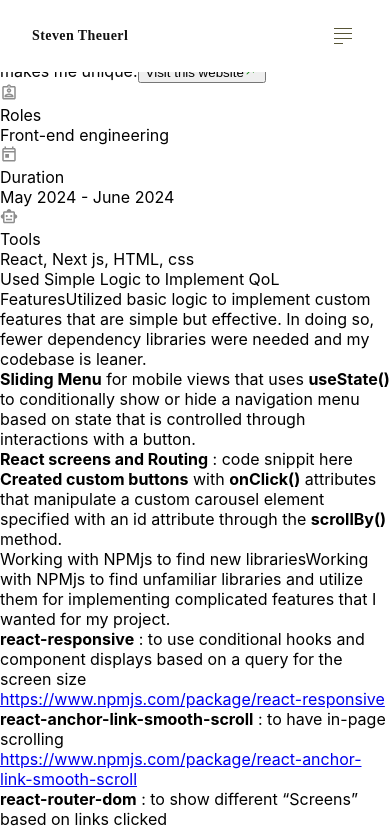
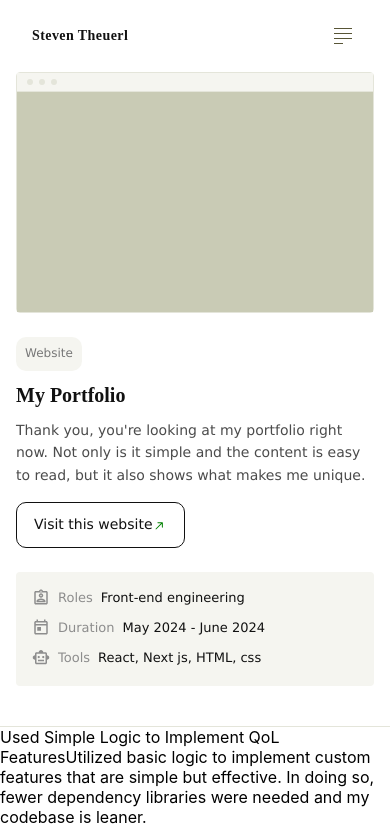
Before and after one commit to Steven-Theuerl/portfolio, a React (Create React App) app: page / in a window 390 px wide. Shown: the top 828 px of the page. Built offline with nearby package versions, Linux system fonts and the light colour scheme; the HTML template or start-up script is replaced by a standard one.

Commit message:
First two components on WorkGroup styled for mobil

```diff
--- a/src/App.js
+++ b/src/App.js
@@ -12,7 +12,7 @@ const App = () => {
 
   return (
     <>
-     <WorkGroup/>
+        <WorkGroup/>
     </>
   )
 }
--- a/src/Components/Collections/HomePage/About/About.js
+++ b/src/Components/Collections/HomePage/About/About.js
@@ -8,7 +8,9 @@ const About = () => {
             <div className={styles.aboutTitleText}>
                 <span>About</span>
             </div>
-            <div className={styles.aboutImgContainer}/>
+            <div className={styles.aboutImgContainer}>
+                <div className={styles.aboutImg}/>
+            </div>
             <div className={styles.aboutHeaderText}>
                 <span>Hello! I’m Steven. </span>
             </div>
--- a/src/Components/Collections/HomePage/About/About.module.css
+++ b/src/Components/Collections/HomePage/About/About.module.css
@@ -25,14 +25,16 @@
     }
 
     .aboutImgContainer {
+        display: flex;
+        height: 101px;
+        padding: 4px 89.866px 4px 80px;
+        align-items: center;
+    }
+
+    .aboutImg {
         background: url(../../../../assets/Images/topImage.png) rgb(255, 255, 255) 50% / cover no-repeat;
-        display: flex;
-        padding: 64px 16px;
-        flex-direction: column;
-        align-items: center;
-        gap: 40px;
-        width: 210.363px;
-        height: 48.22px;
+        width: 178.134px;
+        height: 93px;
     }
 
     .aboutHeaderText {
@@ -44,7 +46,8 @@
         font-style: normal;
         font-weight: 500;
         line-height: 160%; /* 35.2px */
-        margin-bottom: -30px;
+        margin-top: -32px;
+        margin-bottom: -32px;
     }
 
     .aboutBodyText {
@@ -595,15 +598,14 @@
     }
 
     .aboutImgContainer {
+        width: 323.706px;
+        height: 169px;
+    }
+
+    .aboutImg {
         background: url(../../../../assets/Images/topImage.png) rgb(255, 255, 255) 50% / cover no-repeat;
-        display: flex;
-        width: 236px;
-        height: 224px;
-        flex-direction: column;
-        justify-content: center;
-        align-items: center;
-        gap: 8px;
-        border-radius: 400px 400px 0px 0px;
+        width: 100%;
+        height: 100%;
     }
 
     .aboutHeaderText {
@@ -614,6 +616,8 @@
         font-style: normal;
         font-weight: 500;
         line-height: 160%; /* 44.8px */
+        margin-top: -24px;
+        margin-bottom: -24px;
     }
 
     .aboutBodyText {
@@ -643,7 +647,6 @@
         gap: 16px;
         align-self: stretch;
         border-top: 1px solid #E4E5DA;
-
     }
 
     .aboutQualificationsTitle {
@@ -664,7 +667,6 @@
         align-items: flex-start;
         gap: 40px;
         align-self: stretch;
-
     }
 
     .aboutQualificationsEducationItem {
--- a/src/Components/Collections/WorkPage/WorkHero/WorkHero.js
+++ b/src/Components/Collections/WorkPage/WorkHero/WorkHero.js
@@ -1,15 +1,47 @@
 import React from 'react'
 import styles from './WorkHero.module.css'
+import { useMediaQuery } from 'react-responsive'
 
 const WorkHero = () => {
+
+    const isMobile = useMediaQuery({ query: '(max-width: 414px)' })
+
   return (
+    <>
+    {}
     <div className={styles.entireHero}>
         <div className={styles.heroContainer}>
+            <div className={styles.heroVideoStyleBar}>
+                <div className={styles.heroVideoStyleBarElipsesContainer}>
+                    <div className={styles.heroVideoStyleBarElipses}>
+                        {isMobile ? [<svg width="6" height="6" viewBox="0 0 6 6" fill="none" xmlns="http://www.w3.org/2000/svg">
+                        <circle cx="3" cy="3" r="3" fill="#E4E5DA"/>
+                        </svg>] : [<svg width="10" height="10" viewBox="0 0 10 10" fill="none" xmlns="http://www.w3.org/2000/svg">
+                        <circle cx="5" cy="5" r="5" fill="#E4E5DA"/>
+                        </svg>]}
+                    </div>
+                    <div className={styles.heroVideoStyleBarElipses}>
+                        {isMobile ? [<svg width="6" height="6" viewBox="0 0 6 6" fill="none" xmlns="http://www.w3.org/2000/svg">
+                        <circle cx="3" cy="3" r="3" fill="#E4E5DA"/>
+                        </svg>] : [<svg width="10" height="10" viewBox="0 0 10 10" fill="none" xmlns="http://www.w3.org/2000/svg">
+                        <circle cx="5" cy="5" r="5" fill="#E4E5DA"/>
+                        </svg>]}
+                    </div>
+                    <div className={styles.heroVideoStyleBarElipses}>
+                        {isMobile ? [<svg width="6" height="6" viewBox="0 0 6 6" fill="none" xmlns="http://www.w3.org/2000/svg">
+                        <circle cx="3" cy="3" r="3" fill="#E4E5DA"/>
+                        </svg>] : [<svg width="10" height="10" viewBox="0 0 10 10" fill="none" xmlns="http://www.w3.org/2000/svg">
+                        <circle cx="5" cy="5" r="5" fill="#E4E5DA"/>
+                        </svg>]}
+                    </div>
+                </div>
+            </div>
             <div className={styles.heroImageContainer}>
                 <div className={styles.heroImage}/>
             </div>
         </div>
     </div>
+    </>
   )
 }
 
--- a/src/Components/Collections/WorkPage/WorkHero/WorkHero.module.css
+++ b/src/Components/Collections/WorkPage/WorkHero/WorkHero.module.css
@@ -1,5 +1,60 @@
 @media screen and (max-width: 414px) {
 
+    .entireHero {
+        margin-top: 72px;
+    }
+
+    .heroContainer {
+        display: flex;
+        flex-direction: column;
+        align-items: center;
+        justify-content: center;
+        margin: 0px 16px;
+        height: 239px;
+        flex: 1 0 0;
+        background-color: red;
+        border-radius: 4px;
+        border: 1px solid #E4E5DA;
+        background: #FCFCFB;
+    }
+
+     .heroVideoStyleBar {
+        display: flex;
+        width: 100%;
+        height: 18px;
+        align-items: center;
+        flex-shrink: 0;
+        border-bottom: 1px solid #E4E5DA;
+        background: #F5F5F0;
+    }
+
+    .heroVideoStyleBarElipsesContainer {
+        display: flex;
+        align-items: flex-start;
+        gap: 6px;
+        display: flex;
+        margin: 6px 303px 6px 10px;
+        align-items: center;
+    }
+
+    .heroVideoStyleBarElipses {
+        display: flex;
+        justify-content: center;
+        align-items: center;
+       width: 6px;
+       height: 6px;
+    }
+
+    .heroImageContainer {
+        width: 100%;
+        height: 343px;
+    }
+
+    .heroImage {
+        background-color: #C9CBB5;
+        width: 100%;
+        height: 100%;
+    }
 }
 
 @media screen and (min-width: 415px) and (max-width: 847px) {
@@ -16,21 +71,57 @@
         display: flex;
         justify-content: center;
         align-items: center;
-        padding: 64px 200px 0px 200px;
+
     }
 
     .heroContainer {
+        display: flex;
+        width: 960px;
+        height: 568px;
+        flex-direction: column;
+        justify-content: flex-end;
+        align-items: flex-start;
+        margin: 64px 200px 0px 200px;
+        border-radius: 4px;
+        border: 1px solid #E4E5DA;
+        background: #FCFCFB;
+    }
+
+    .heroVideoStyleBar {
+        display: flex;
+        width: 960px;
+        height: 34px;
+        align-items: center;
+        background-color: red;
+        border-bottom: 1px solid #E4E5DA;
+        background: #F5F5F0;
+    }
+
+    .heroVideoStyleBarElipsesContainer {
+        display: flex;
+        align-items: flex-start;
+        gap: 10px;
+        display: flex;
+        width: 960px;
+        height: 34px;
+        padding: 0px 888px 5px 22px;
+        align-items: center;
 
     }
 
+    .heroVideoStyleBarElipses {
+        width: 10px;
+        height: 10px;
+    }
+
     .heroImageContainer {
-
+        width: 960px;
+        height: 534px;
     }
 
     .heroImage {
         background-color: #C9CBB5;
-        width: 1040px;
-        height: 480px;
-        align-self: stretch;
+        width: 100%;
+        height: 100%;
     }
 }
--- a/src/Components/Collections/WorkPage/WorksCarousel/WorksCarousel.module.css
+++ b/src/Components/Collections/WorkPage/WorksCarousel/WorksCarousel.module.css
@@ -116,8 +116,14 @@
         font-family: Montserrat;
         font-size: 22px;
         font-style: normal;
-        font-weight: 500;
+        font-weight: 600;
         line-height: 130%; /* 28.6px */
+    }
+
+    .worksTextHeader:hover {
+        cursor: pointer;
+        color: #279070;
+        transition: 0.25s;
     }
 
     .worksTextDescription {
--- a/src/Components/Collections/WorkPage/WorksHeader/WorksHeader.js
+++ b/src/Components/Collections/WorkPage/WorksHeader/WorksHeader.js
@@ -6,17 +6,21 @@ const WorksHeader = () => {
     <div className={styles.entireWorksAbout}>
         <div className={styles.worksHeaderContainer}>
             <div className={styles.worksHeaderTopContainer}>
-                <span className={styles.tag}>Website</span>
-                <span className={styles.projectTitle}>My Portfolio</span>
-                <span className={styles.projectDescription}>
+                <div className={styles.tag}><span>Website</span></div>
+                <div className={styles.projectTitle}><span >My Portfolio</span></div>
+                <div  className={styles.projectDescription}>
+                    <span>
                     Thank you, you're looking at my portfolio right now. Not only is it simple and the content is easy to read, but it also shows what makes me unique.
-                </span>
-                <button className={styles.projectVisitButton}>
+                    </span>
+                </div>
+                <div className={styles.projectVisitButtonContainer}>
+                    <button className={styles.projectVisitButton}>
                     Visit this website
                     <svg width="14" height="14" viewBox="0 0 14 14" fill="none" xmlns="http://www.w3.org/2000/svg">
                     <path d="M2.64645 10.6464C2.45118 10.8417 2.45118 11.1583 2.64645 11.3536C2.84171 11.5488 3.15829 11.5488 3.35355 11.3536L2.64645 10.6464ZM9.86396 4.63604C9.86396 4.3599 9.6401 4.13604 9.36396 4.13604L4.86396 4.13604C4.58782 4.13604 4.36396 4.3599 4.36396 4.63604C4.36396 4.91218 4.58782 5.13604 4.86396 5.13604L8.86396 5.13604L8.86396 9.13604C8.86396 9.41218 9.08782 9.63604 9.36396 9.63604C9.6401 9.63604 9.86396 9.41218 9.86396 9.13604L9.86396 4.63604ZM3.35355 11.3536L9.71751 4.98959L9.01041 4.28249L2.64645 10.6464L3.35355 11.3536Z" fill="green"/>
                     </svg>
-                 </button>
+                    </button>
+                </div>
             </div>
             <div className={styles.worksHeaderBottomContainer}>
                <div className={styles.workHeaderDetailsContainer}>
@@ -36,7 +40,8 @@ const WorksHeader = () => {
                     </div>
                     <div className={styles.workDetailsType}>Duration</div>
                     <span className={styles.workDetailsDetails}>May 2024 - June 2024</span>
-               </div> <div className={styles.workHeaderDetailsContainer}>
+               </div>
+               <div className={styles.workHeaderDetailsContainer}>
                     <div className={styles.workDetailsImagesContainer}>
                     <svg className={styles.workDetailsImages}width="18" height="18" viewBox="0 0 18 18" fill="none" xmlns="http://www.w3.org/2000/svg">
                     <path d="M15 7.125V5.625C15 4.8 14.325 4.125 13.5 4.125H11.25C11.25 2.88 10.245 1.875 9 1.875C7.755 1.875 6.75 2.88 6.75 4.125H4.5C3.675 4.125 3 4.8 3 5.625V7.125C1.755 7.125 0.75 8.13 0.75 9.375C0.75 10.62 1.755 11.625 3 11.625V14.625C3 15.45 3.675 16.125 4.5 16.125H13.5C14.325 16.125 15 15.45 15 14.625V11.625C16.245 11.625 17.25 10.62 17.25 9.375C17.25 8.13 16.245 7.125 15 7.125ZM13.5 14.625H4.5V5.625H13.5V14.625ZM6.75 10.125C6.1275 10.125 5.625 9.6225 5.625 9C5.625 8.3775 6.1275 7.875 6.75 7.875C7.3725 7.875 7.875 8.3775 7.875 9C7.875 9.6225 7.3725 10.125 6.75 10.125ZM12.375 9C12.375 9.6225 11.8725 10.125 11.25 10.125C10.6275 10.125 10.125 9.6225 10.125 9C10.125 8.3775 10.6275 7.875 11.25 7.875C11.8725 7.875 12.375 8.3775 12.375 9ZM6 11.625H12V13.125H6V11.625Z" fill="#8D8D8D"/>
--- a/src/Components/Collections/WorkPage/WorksHeader/WorksHeader.module.css
+++ b/src/Components/Collections/WorkPage/WorksHeader/WorksHeader.module.css
@@ -1,5 +1,126 @@
 @media screen and (max-width: 414px) {
 
+    .entireWorksAbout {
+        display: flex;
+        justify-content: center;
+        align-items: center;
+        border-bottom: 1px solid #E4E5DA;
+    }
+
+    .worksHeaderContainer {
+        display: flex;
+        margin: 24px 16px 40px 16px;
+        flex-direction: column;
+        align-items: flex-start;
+        gap: 24px;
+        align-self: stretch;
+    }
+
+    .tag {
+        display: flex;
+        align-items: center;
+        justify-content: center;
+        padding: 6px 10px;
+        height: 22px;
+        width: 46px;
+        gap: 10px;
+        color: #777;
+        font-family: "Verdana";
+        font-size: 12px;
+        font-style: normal;
+        font-weight: 400;
+        line-height: 130%; /* 15.6px */
+        display: flex;
+        padding: 6px 10px;
+        gap: 10px;
+        border-radius: 10px;
+        background: #F5F5F0;
+        margin-bottom: 8px;
+    }
+
+    .projectTitle {
+        flex: 1 0 0;
+        color: #111;
+        font-family: Montserrat;
+        font-size: 20px;
+        font-style: normal;
+        font-weight: 700;
+        line-height: 160%; /* 32px */
+        margin-bottom: 8px;
+    }
+
+    .projectDescription {
+        align-self: stretch;
+        color: #4B4B4B;
+        font-family: "Verdana";
+        font-size: 14px;
+        font-style: normal;
+        font-weight: 400;
+        line-height: 160%; /* 22.4px */
+        margin-bottom: 16px;
+    }
+
+    .projectVisitButtonContainer {
+    }
+
+    .projectVisitButton {
+        display: flex;
+        padding: 12px 17px;
+        justify-content: center;
+        align-items: center;
+        border-radius: 10px;
+        border: 1px solid #111;
+        background-color: white;
+        color: #111;
+        font-family: "Verdana";
+        font-size: 14px;
+        font-style: normal;
+        font-weight: 400;
+        line-height: 140%; /* 19.6px */
+    }
+
+    .worksHeaderBottomContainer {
+        display: flex;
+        padding: 16px;
+        flex-direction: column;
+        justify-content: center;
+        align-items: flex-start;
+        gap: 8px;
+        align-self: stretch;
+        border-radius: 4px;
+        background: #F5F5F0;
+    }
+
+    .workHeaderDetailsContainer {
+        display: flex;
+        align-items: flex-start;
+        gap: 8px;
+        align-self: stretch;
+    }
+
+    .workDetailsImages {
+        width: 18px;
+        height: 18px;
+    }
+
+    .workDetailsType {
+        color: #8D8D8D;
+        font-family: "Verdana";
+        font-size: 13px;
+        font-style: normal;
+        font-weight: 400;
+        line-height: 160%; /* 20.8px */
+    }
+
+    .workDetailsDetails {
+        flex: 1 0 0;
+        color: #111;
+        font-family: "Verdana";
+        font-size: 13px;
+        font-style: normal;
+        font-weight: 400;
+        line-height: 160%; /* 20.8px */
+    }
 }
 
 @media screen and (min-width: 415px) and (max-width: 847px) {
```
Also changed, not shown: src/assets/Images/topImage - old2.png (added), src/assets/Images/topImage.png.
